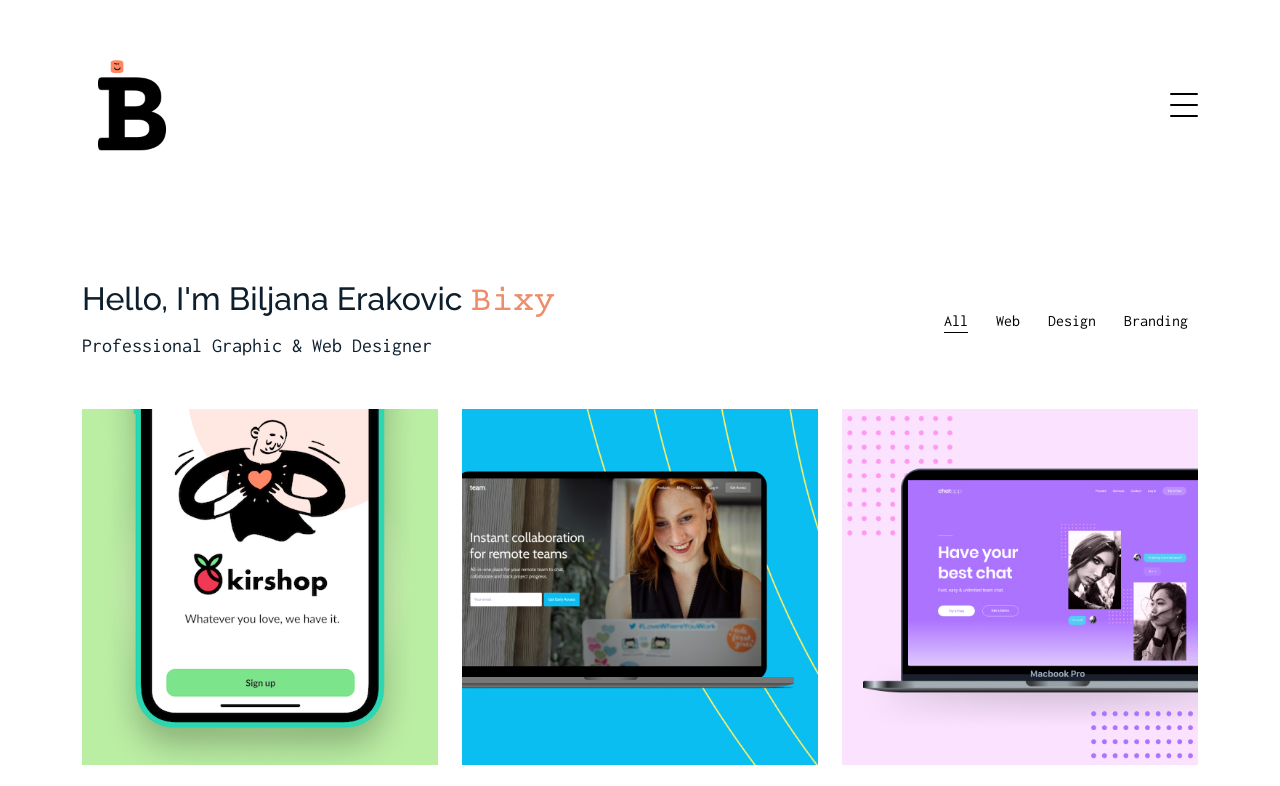
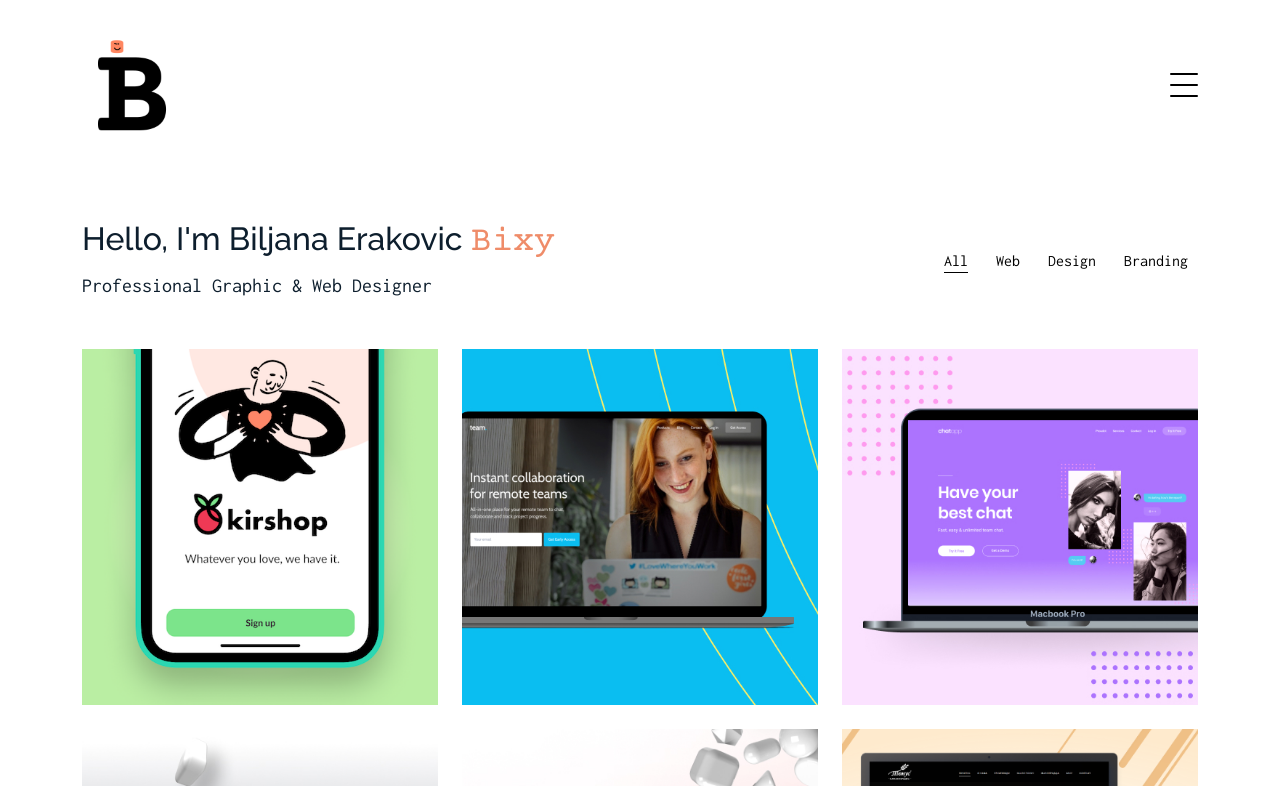
Before and after one commit to Bixilisa/Bixilisa.github.io, a plain HTML site: page index.html in a window 1280 px wide. Shown: the top 786 px of the page. Drawn offline with nearby package versions, Linux system fonts and the light colour scheme.

Commit message:
Update style.css

```diff
--- a/assets/css/style.css
+++ b/assets/css/style.css
@@ -17,7 +17,7 @@ h1, h2, h3, h4, h5, h6, .font-heading {
 }
 
 .section {
-  padding: 7rem 0;
+  padding: 4.5rem 0;
 }
 
 .filters a {
@@ -370,7 +370,7 @@ h1, h2, h3, h4, h5, h6, .font-heading {
 
 /* Custom Navbar */
 .custom-navbar {
-  padding-top: 50px;
+  padding-top: 30px;
   width: 100%;
 }
 
```
